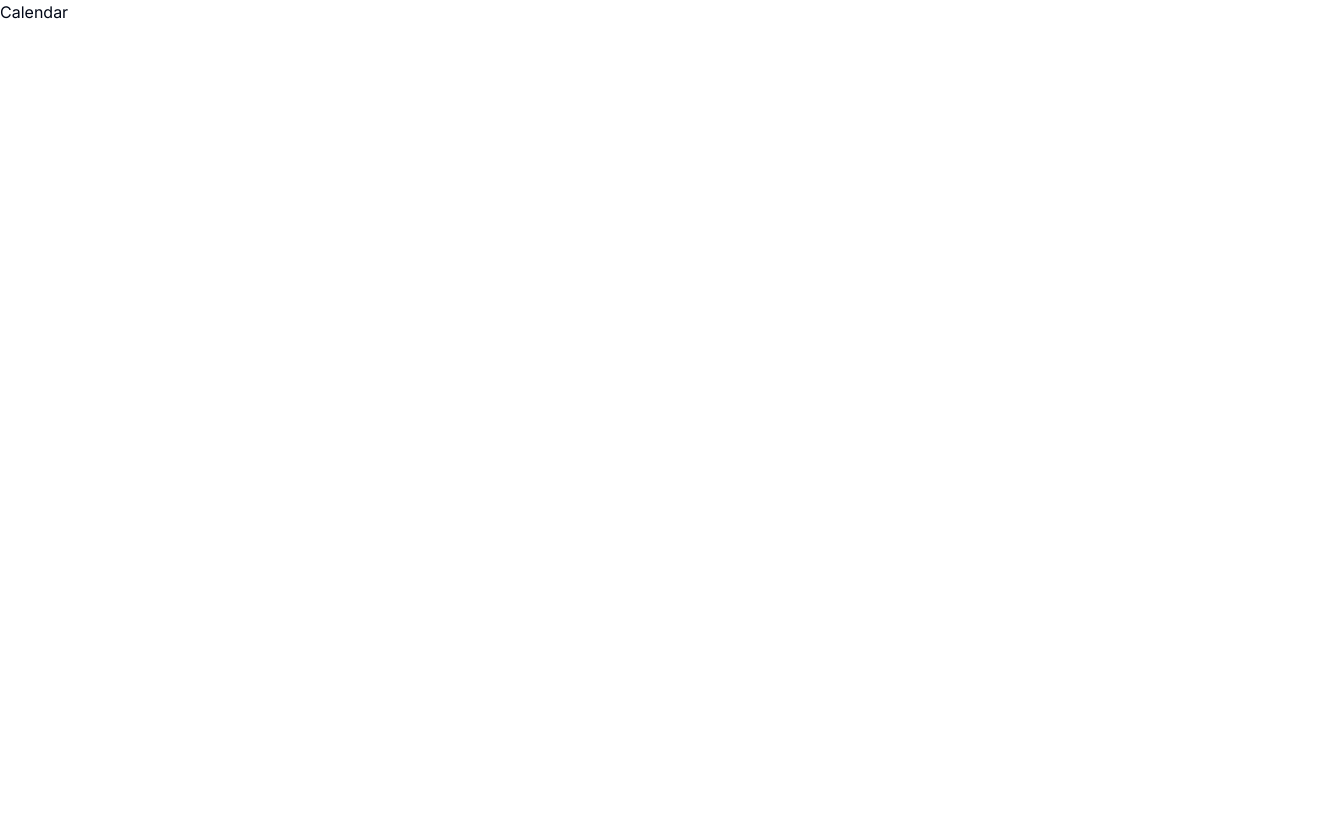
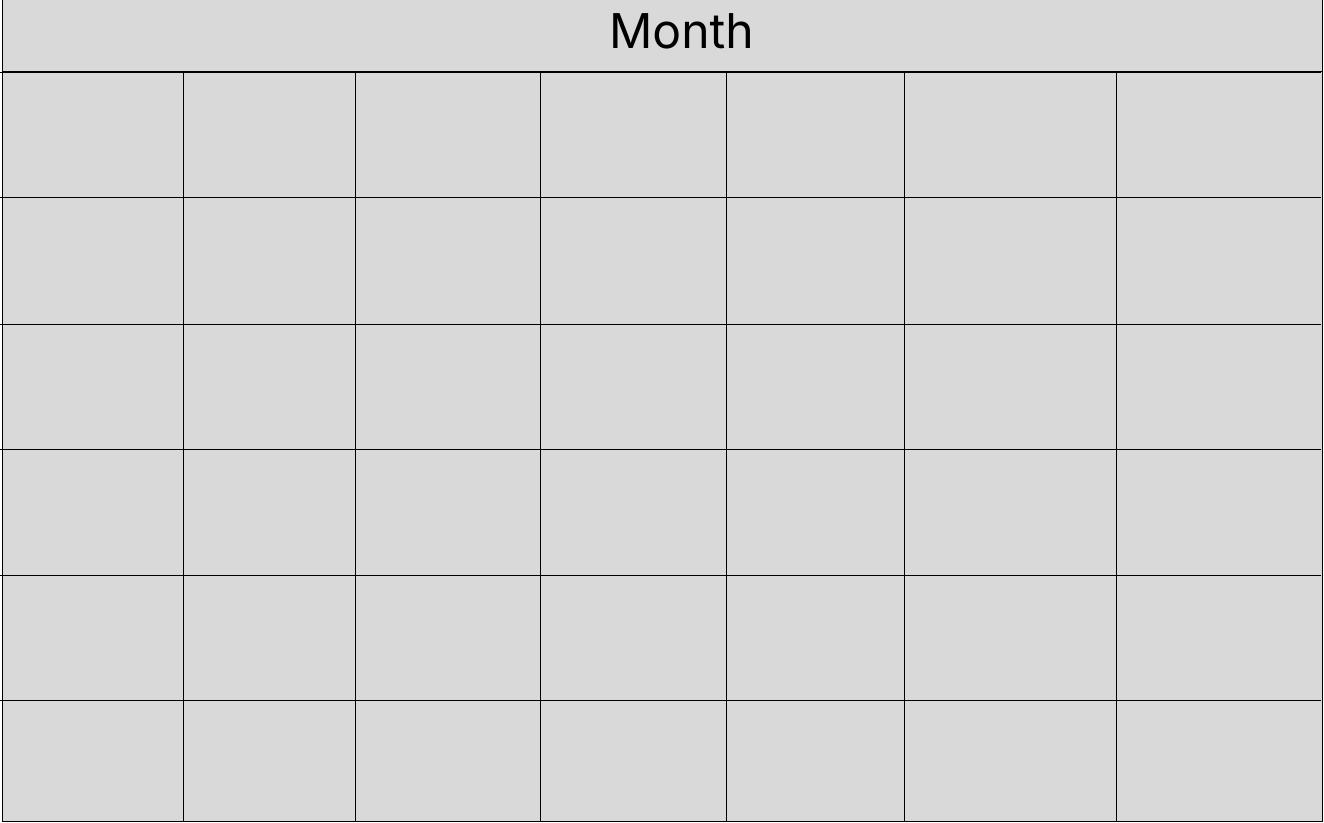
Before and after one commit to cperez1703/Vitality-Venture, a Next.js app: page /calendar in a window 1280 px wide. Shown: the whole page, 1324 px wide, since content can reach past the window. Before the commit the page ends 800 px from the top, so only its background shows below. Built offline with nearby package versions, Linux system fonts and the light colour scheme.

Commit message:
calendar wireframe

```diff
--- a/app/(dashboard)/calendar/page.tsx
+++ b/app/(dashboard)/calendar/page.tsx
@@ -1,7 +1,190 @@
 export default function Home() {
   return (
-    <div>
-        Calendar
-    </div>
+<div className="w-[1324px] h-[823px] relative">
+  <div className="w-[1321px] h-[823px] absolute left-0.5 top-[-1px] bg-[#d9d9d9] border border-black" />
+  <div className="w-[1321px] h-[73px] absolute left-0.5 top-[-1px] bg-[#d9d9d9] border border-black" />
+  <p className="w-[454px] h-[66px] absolute left-[609px] top-[7px] text-5xl text-left text-black">
+    Month
+  </p>
+  <svg
+    width={1}
+    height={750}
+    viewBox="0 0 1 750"
+    fill="none"
+    xmlns="http://www.w3.org/2000/svg"
+    className="absolute left-0.5 top-[72px]"
+    preserveAspectRatio="none"
+  >
+    <line x1="0.5" y1="-2.15934e-8" x2="0.500032" y2={750} stroke="black" />
+  </svg>
+  <svg
+    width={1}
+    height={750}
+    viewBox="0 0 1 750"
+    fill="none"
+    xmlns="http://www.w3.org/2000/svg"
+    className="absolute left-[183px] top-[72px]"
+    preserveAspectRatio="none"
+  >
+    <line x1="0.5" y1="-1.53075e-8" x2="0.500046" y2={750} stroke="black" />
+  </svg>
+  <svg
+    width={1}
+    height={750}
+    viewBox="0 0 1 750"
+    fill="none"
+    xmlns="http://www.w3.org/2000/svg"
+    className="absolute left-[355px] top-[72px]"
+    preserveAspectRatio="none"
+  >
+    <line x1="0.5" y1="-1.53075e-8" x2="0.500046" y2={750} stroke="black" />
+  </svg>
+  <svg
+    width={1}
+    height={750}
+    viewBox="0 0 1 750"
+    fill="none"
+    xmlns="http://www.w3.org/2000/svg"
+    className="absolute left-[540px] top-[72px]"
+    preserveAspectRatio="none"
+  >
+    <line x1="0.5" y1="-1.52937e-8" x2="0.500046" y2={750} stroke="black" />
+  </svg>
+  <svg
+    width={1}
+    height={750}
+    viewBox="0 0 1 750"
+    fill="none"
+    xmlns="http://www.w3.org/2000/svg"
+    className="absolute left-[904px] top-[72px]"
+    preserveAspectRatio="none"
+  >
+    <line x1="0.5" y1="-1.52937e-8" x2="0.500046" y2={750} stroke="black" />
+  </svg>
+  <svg
+    width={1}
+    height={750}
+    viewBox="0 0 1 750"
+    fill="none"
+    xmlns="http://www.w3.org/2000/svg"
+    className="absolute left-[1116px] top-[72px]"
+    preserveAspectRatio="none"
+  >
+    <line x1="0.5" y1="-1.52937e-8" x2="0.500046" y2={750} stroke="black" />
+  </svg>
+  <svg
+    width={1}
+    height={750}
+    viewBox="0 0 1 750"
+    fill="none"
+    xmlns="http://www.w3.org/2000/svg"
+    className="absolute left-[726px] top-[72px]"
+    preserveAspectRatio="none"
+  >
+    <line x1="0.5" y1="-1.53075e-8" x2="0.500046" y2={750} stroke="black" />
+  </svg>
+  <svg
+    width={1322}
+    height={1}
+    viewBox="0 0 1322 1"
+    fill="none"
+    xmlns="http://www.w3.org/2000/svg"
+    className="absolute left-[-1px] top-[197px]"
+    preserveAspectRatio="xMidYMid meet"
+  >
+    <line
+      y1="-0.5"
+      x2={1322}
+      y2="-0.5"
+      transform="matrix(1 -1.30407e-07 -5.86067e-08 -1 0 0)"
+      stroke="black"
+    />
+  </svg>
+  <svg
+    width={1322}
+    height={1}
+    viewBox="0 0 1322 1"
+    fill="none"
+    xmlns="http://www.w3.org/2000/svg"
+    className="absolute left-[-1px] top-[72px]"
+    preserveAspectRatio="xMidYMid meet"
+  >
+    <line
+      y1="-0.5"
+      x2={1322}
+      y2="-0.5"
+      transform="matrix(1 -8.74228e-08 -8.74228e-08 -1 0 0.00012207)"
+      stroke="black"
+    />
+  </svg>
+  <svg
+    width={1322}
+    height={1}
+    viewBox="0 0 1322 1"
+    fill="none"
+    xmlns="http://www.w3.org/2000/svg"
+    className="absolute left-[-1px] top-[700px]"
+    preserveAspectRatio="xMidYMid meet"
+  >
+    <line
+      y1="-0.5"
+      x2={1322}
+      y2="-0.5"
+      transform="matrix(1 -1.30407e-07 -5.86067e-08 -1 0 0)"
+      stroke="black"
+    />
+  </svg>
+  <svg
+    width={1322}
+    height={1}
+    viewBox="0 0 1322 1"
+    fill="none"
+    xmlns="http://www.w3.org/2000/svg"
+    className="absolute left-[-1px] top-[575px]"
+    preserveAspectRatio="xMidYMid meet"
+  >
+    <line
+      y1="-0.5"
+      x2={1322}
+      y2="-0.5"
+      transform="matrix(1 -1.30407e-07 -5.86067e-08 -1 0 0)"
+      stroke="black"
+    />
+  </svg>
+  <svg
+    width={1322}
+    height={1}
+    viewBox="0 0 1322 1"
+    fill="none"
+    xmlns="http://www.w3.org/2000/svg"
+    className="absolute left-[-1px] top-[324px]"
+    preserveAspectRatio="xMidYMid meet"
+  >
+    <line
+      y1="-0.5"
+      x2={1322}
+      y2="-0.5"
+      transform="matrix(1 -1.30407e-07 -5.86067e-08 -1 0 0)"
+      stroke="black"
+    />
+  </svg>
+  <svg
+    width={1322}
+    height={1}
+    viewBox="0 0 1322 1"
+    fill="none"
+    xmlns="http://www.w3.org/2000/svg"
+    className="absolute left-[-1px] top-[449px]"
+    preserveAspectRatio="xMidYMid meet"
+  >
+    <line
+      y1="-0.5"
+      x2={1322}
+      y2="-0.5"
+      transform="matrix(1 -1.30407e-07 -5.86067e-08 -1 0 0)"
+      stroke="black"
+    />
+  </svg>
+</div>
   );
 }
--- a/app/(dashboard)/character_creation/page.tsx
+++ b/app/(dashboard)/character_creation/page.tsx
@@ -1,7 +1,82 @@
 export default function Home() {
   return (
-    <div>
-        Character Creation
-    </div>
+    <>
+      <div className="w-[1273px] h-[174px] relative">
+        <p className="w-[917px] h-[73px] absolute left-0 top-0 text-[40px] text-left text-black">
+          What would you like to name your baby gator?
+        </p>
+        <div className="w-[195px] h-[83px] absolute left-[748px] top-[90px] bg-[#d9d9d9]" />
+        <div className="w-48 h-[92px] absolute left-[1080px] top-[81px] bg-[#d9d9d9]" />
+        <svg
+          width={184}
+          height={75}
+          viewBox="0 0 184 75"
+          fill="none"
+          xmlns="http://www.w3.org/2000/svg"
+          className="absolute left-[760px] top-[164px]"
+          preserveAspectRatio="none"
+        >
+        </svg>
+        <svg
+          width={190}
+          height={72}
+          viewBox="0 0 190 72"
+          fill="none"
+          xmlns="http://www.w3.org/2000/svg"
+          className="absolute left-[754px] top-[93px]"
+          preserveAspectRatio="none"
+        >
+        </svg>
+        <svg
+          width={199}
+          height={84}
+          viewBox="0 0 199 84"
+          fill="none"
+          xmlns="http://www.w3.org/2000/svg"
+          className="absolute left-[1074px] top-[81px]"
+          preserveAspectRatio="none"
+        >
+        </svg>
+        <svg
+          width={173}
+          height={87}
+          viewBox="0 0 173 87"
+          fill="none"
+          xmlns="http://www.w3.org/2000/svg"
+          className="absolute left-[1269px] top-[78px]"
+          preserveAspectRatio="none"
+        >
+        </svg>
+      </div>
+      <div className="w-[1310px] h-[616px] relative">
+    <div className="w-[561px] h-[616px] absolute left-[748px] top-[-1px] bg-[#d9d9d9]" />
+    <svg
+      width={561}
+      height={615}
+      viewBox="0 0 561 615"
+      fill="none"
+      xmlns="http://www.w3.org/2000/svg"
+      className="absolute left-[749px] top-px"
+      preserveAspectRatio="none"
+    >
+      <line x1="0.369425" y1="0.663111" x2="560.369" y2="614.663" stroke="black" />
+    </svg>
+    <svg
+      width={551}
+      height={604}
+      viewBox="0 0 551 604"
+      fill="none"
+      xmlns="http://www.w3.org/2000/svg"
+      className="absolute left-[759px] top-[602px]"
+      preserveAspectRatio="none"
+    >
+    </svg>
+    <div
+      className="w-[566px] h-[138px] absolute left-[-1px] top-[73px] bg-white border border-black"
+      style={{ boxShadow: "0px 4px 4px 0 rgba(0,0,0,0.25)" }}
+    />
+    <p className="absolute left-[124px] top-[119px] text-[40px] text-left text-black">Enter name</p>
+  </div>
+    </>
   );
 }
```
